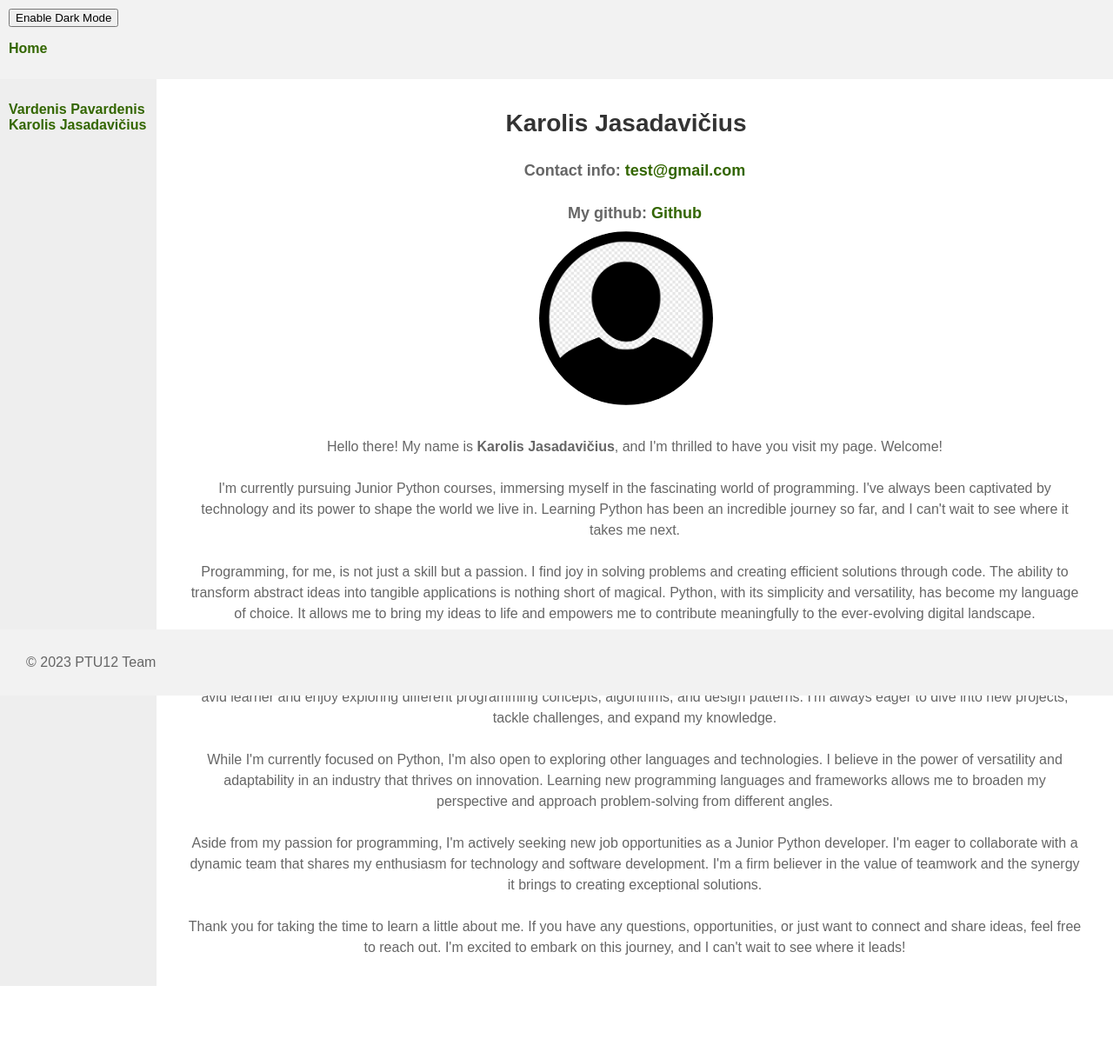
After one commit to kobrius11/ptu12_team, a Flask app: page /karolis_jasadavicius/ in a window 1280 px wide. The commit adds this page. Shown: the whole page at 87% size. Run offline with Flask 3, Linux system fonts and the light colour scheme.

Commit message:
Finished about me

```diff
--- a/app.py
+++ b/app.py
@@ -10,5 +10,9 @@ def index():
 def vardenis_pavardenis():
     return render_template('vardenis_pavardenis.html/')
 
+@app.route('/karolis_jasadavicius/')
+def karolis_jasadavicius():
+    return render_template('karolis_jasadavicius.html/')
+
 if __name__ == "__main__":
     app.run(debug=True)
--- /dev/null
+++ b/static/karolis_j.js
@@ -0,0 +1,49 @@
+window.addEventListener('DOMContentLoaded', function() {
+    var welcomeMessage = 'Welcome to my about page!';
+    alert(welcomeMessage);
+});
+
+document.addEventListener('DOMContentLoaded', function() {
+    // Check if dark mode preference is set
+    const prefersDarkMode = window.matchMedia && window.matchMedia('(prefers-color-scheme: dark)').matches;
+
+    // Retrieve dark mode preference from localStorage
+    const storedDarkMode = localStorage.getItem('darkMode');
+
+    // Set initial dark mode state based on preference
+    const darkModeEnabled = storedDarkMode !== null ? JSON.parse(storedDarkMode) : prefersDarkMode;
+
+    // Update dark mode toggle button text
+    const toggleButton = document.getElementById('darkModeToggle');
+    toggleButton.textContent = darkModeEnabled ? 'Disable Dark Mode' : 'Enable Dark Mode';
+
+    // Apply dark mode styles
+    function enableDarkMode() {
+        document.body.classList.add('dark-mode');
+        document.querySelector('h1').style.color = '#ffffff'; // Set h1 text color to white
+        localStorage.setItem('darkMode', true);
+        toggleButton.textContent = 'Disable Dark Mode';
+    }
+
+    // Remove dark mode styles
+    function disableDarkMode() {
+        document.body.classList.remove('dark-mode');
+        document.querySelector('h1').style.color = '#333333'; // Set h1 text color to default
+        localStorage.setItem('darkMode', false);
+        toggleButton.textContent = 'Enable Dark Mode';
+    }
+
+    // Toggle dark mode when button is clicked
+    toggleButton.addEventListener('click', function() {
+        if (document.body.classList.contains('dark-mode')) {
+            disableDarkMode();
+        } else {
+            enableDarkMode();
+        }
+    });
+
+    // Set initial dark mode state
+    if (darkModeEnabled) {
+        enableDarkMode();
+    }
+});
--- /dev/null
+++ b/static/karolis_j_style.css
@@ -0,0 +1,58 @@
+header {
+    background-color: #f2f2f2;
+    padding: 10px;
+}
+
+footer {
+    background-color: #f2f2f2;
+    padding: 10px;
+    position: sticky;
+    bottom: 0;
+}
+
+sidebar {
+    background-color: #f8f8f8;
+    width: 20%;
+    padding: 10px;
+}
+
+h1 {
+    color: #333;
+    font-size: 28px;
+    margin-bottom: 10px;
+}
+
+h3 {
+    color: #666;
+    font-size: 18px;
+    margin-bottom: 10px;
+    margin-left: 20px;
+}
+
+p {
+    color: #666;
+    font-size: 16px;
+    line-height: 1.5;
+    margin-left: 20px;
+}
+
+.profile-picture {
+    width: 200px;
+    height: 200px;
+    border-radius: 50%;
+    margin-bottom: 20px;
+}
+
+.content-header {
+    display: flex;
+    justify-content: space-between;
+    align-items: center;
+    flex-direction: column;
+    text-align: center;
+    margin-right: 20px;
+}
+
+body.dark-mode{
+    background-color: #333;
+    color: #f9f9f9;
+}
--- a/templates/includes/sidebar.html
+++ b/templates/includes/sidebar.html
@@ -1,5 +1,6 @@
 <ul class="menu menu-vertical">
     <li>
-        <a class="broken" href="/vardenis_pavardenis/">Vardenis Pavardenis</a>
+        <a href="/vardenis_pavardenis/">Vardenis Pavardenis</a>
+        <a href="/karolis_jasadavicius/">Karolis Jasadavičius</a>
     </li>
 </ul>
--- /dev/null
+++ b/templates/karolis_jasadavicius.html
@@ -0,0 +1,49 @@
+<!DOCTYPE html>
+<html lang="en">
+<head>
+    <meta charset="UTF-8">
+    <meta http-equiv="X-UA-Compatible" content="IE=edge">
+    <meta name="viewport" content="width=device-width, initial-scale=1.0">
+    <title>PTU12 Team</title>
+    <link rel="stylesheet" href="/static/style.css">
+    <link rel="stylesheet" href="/static/karolis_j_style.css">
+</head>
+<body>
+    <header>
+        <button id="darkModeToggle" class="dark-mode-toggle">Toggle Dark Mode</button>
+        {% include 'includes/menu.html' %}
+    </header>
+    <main>
+        <sidebar>
+            {% include 'includes/sidebar.html' %}
+        </sidebar>
+        <div class="content">
+            <div class="content-header">
+                <h1>Karolis Jasadavičius</h1>
+                <h3>Contact info: <a href="mailto:test@gmail.com">test@gmail.com</a></h3>
+                <h3> My github: <a href="https://github.com/KarolisJasad">Github</a></h3>
+                <img src="/static/pfp.png" alt="Profile Picture" class="profile-picture">
+            <p>
+                Hello there! My name is <b>Karolis Jasadavičius</b>, and I'm thrilled to have you visit my page. Welcome!
+                <br><br>
+                I'm currently pursuing Junior Python courses, immersing myself in the fascinating world of programming. I've always been captivated by technology and its power to shape the world we live in. Learning Python has been an incredible journey so far, and I can't wait to see where it takes me next.
+                <br><br>
+                Programming, for me, is not just a skill but a passion. I find joy in solving problems and creating efficient solutions through code. The ability to transform abstract ideas into tangible applications is nothing short of magical. Python, with its simplicity and versatility, has become my language of choice. It allows me to bring my ideas to life and empowers me to contribute meaningfully to the ever-evolving digital landscape.
+                <br><br>
+                What excites me the most about programming is the endless learning opportunities it offers. The field is constantly evolving, with new technologies and frameworks emerging every day. I believe in the importance of staying up-to-date and continuously enhancing my skills. I'm an avid learner and enjoy exploring different programming concepts, algorithms, and design patterns. I'm always eager to dive into new projects, tackle challenges, and expand my knowledge.
+                <br><br>
+                While I'm currently focused on Python, I'm also open to exploring other languages and technologies. I believe in the power of versatility and adaptability in an industry that thrives on innovation. Learning new programming languages and frameworks allows me to broaden my perspective and approach problem-solving from different angles.
+                <br><br>
+                Aside from my passion for programming, I'm actively seeking new job opportunities as a Junior Python developer. I'm eager to collaborate with a dynamic team that shares my enthusiasm for technology and software development. I'm a firm believer in the value of teamwork and the synergy it brings to creating exceptional solutions.
+                <br><br>
+                Thank you for taking the time to learn a little about me. If you have any questions, opportunities, or just want to connect and share ideas, feel free to reach out. I'm excited to embark on this journey, and I can't wait to see where it leads!
+            </p>
+            </div>
+        </div>
+    </main>
+    <footer>
+        {% include 'includes/footer.html' %}
+    </footer>
+    <script src="/static/karolis_j.js"></script>
+</body>
+</html>
```
Also changed, not shown: static/pfp.png (added).
